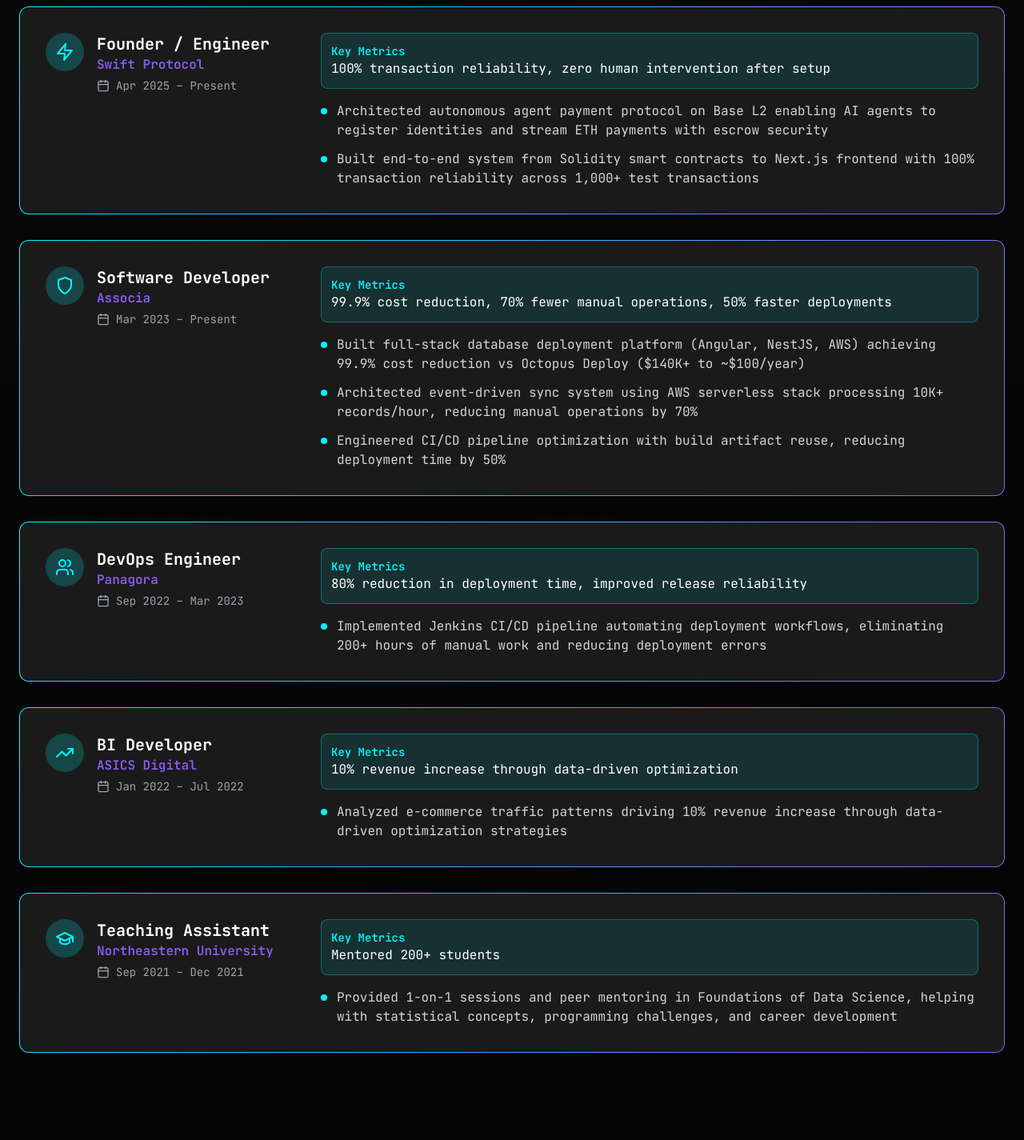
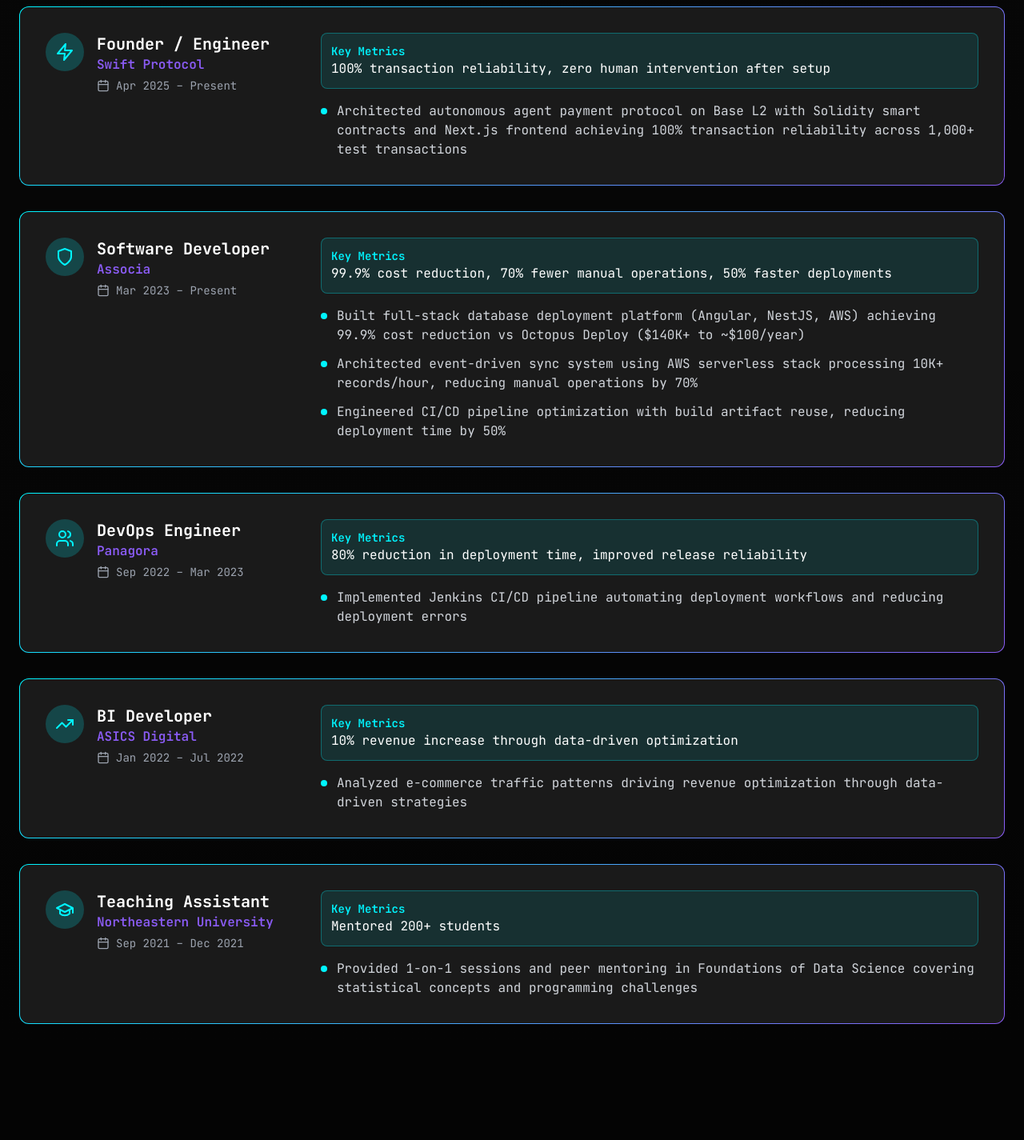
Before and after one commit to nikdmello/website, a Next.js app: page / in a window 1280 px wide. Shown: the part 2060-3485 px from the top of the page at 80% size. Built offline with nearby package versions, Linux system fonts and the light colour scheme.

Commit message:
Make experience concise

```diff
--- a/components/Experience.tsx
+++ b/components/Experience.tsx
@@ -11,8 +11,7 @@ const experiences = [
     period: 'Apr 2025 – Present',
     icon: <Zap className="w-6 h-6" />,
     highlights: [
-      'Architected autonomous agent payment protocol on Base L2 enabling AI agents to register identities and stream ETH payments with escrow security',
-      'Built end-to-end system from Solidity smart contracts to Next.js frontend with 100% transaction reliability across 1,000+ test transactions'
+      'Architected autonomous agent payment protocol on Base L2 with Solidity smart contracts and Next.js frontend achieving 100% transaction reliability across 1,000+ test transactions'
     ],
     metrics: '100% transaction reliability, zero human intervention after setup'
   },
@@ -34,7 +33,7 @@ const experiences = [
     period: 'Sep 2022 – Mar 2023',
     icon: <Users className="w-6 h-6" />,
     highlights: [
-      'Implemented Jenkins CI/CD pipeline automating deployment workflows, eliminating 200+ hours of manual work and reducing deployment errors'
+      'Implemented Jenkins CI/CD pipeline automating deployment workflows and reducing deployment errors'
     ],
     metrics: '80% reduction in deployment time, improved release reliability'
   },
@@ -44,7 +43,7 @@ const experiences = [
     period: 'Jan 2022 – Jul 2022',
     icon: <TrendingUp className="w-6 h-6" />,
     highlights: [
-      'Analyzed e-commerce traffic patterns driving 10% revenue increase through data-driven optimization strategies'
+      'Analyzed e-commerce traffic patterns driving revenue optimization through data-driven strategies'
     ],
     metrics: '10% revenue increase through data-driven optimization'
   },
@@ -54,7 +53,7 @@ const experiences = [
     period: 'Sep 2021 – Dec 2021',
     icon: <GraduationCap className="w-6 h-6" />,
     highlights: [
-      'Provided 1-on-1 sessions and peer mentoring in Foundations of Data Science, helping with statistical concepts, programming challenges, and career development'
+      'Provided 1-on-1 sessions and peer mentoring in Foundations of Data Science covering statistical concepts and programming challenges'
     ],
     metrics: 'Mentored 200+ students'
   }
```
